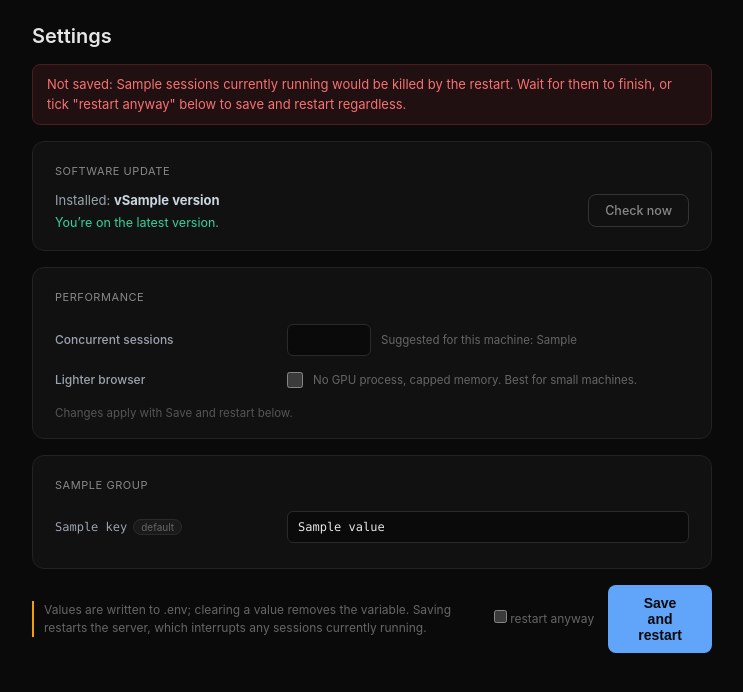
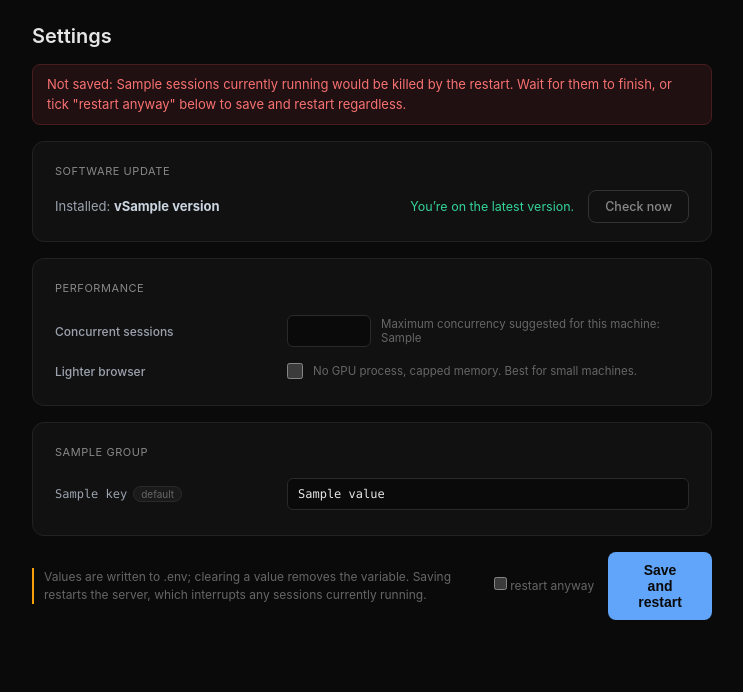
Before and after one commit to lujstn/openbrowse, a FastAPI app: template openbrowse/dashboard/templates/settings.html in a window 1280 px wide. Shown: the part 48-740 px from the top of the page, without its empty margins (268-1011 px from the left). Run offline with FastAPI, Linux system fonts and the light colour scheme; the template is opened without the code that fills it: most values are stand-ins (such as "Sample title", 1, 10 or a date in 2020); some libraries are stand-ins or nearby versions.

Commit message:
fix: settings polish from review
The update card reads as one row with the status beside its button and a
spinner in the surrounding text colour, the suggested concurrency names
itself a maximum, unset variables flag in amber, and the redundant
save-note is gone.

```diff
--- a/openbrowse/dashboard/templates/settings.html
+++ b/openbrowse/dashboard/templates/settings.html
@@ -32,7 +32,7 @@
     color: #9ca3af;
   }
   .env-key .unset {
-    color: #555;
+    color: #fbbf24;
     font-family: -apple-system, BlinkMacSystemFont, sans-serif;
     font-size: 11px;
     margin-left: 6px;
@@ -180,17 +180,23 @@
   .update-body strong {
     color: #cbd5e1;
   }
+  .update-tail {
+    display: flex;
+    align-items: center;
+    gap: 14px;
+  }
   .update-status {
-    display: flex;
+    display: inline-flex;
     align-items: center;
     gap: 8px;
     font-size: 12.5px;
     color: #666;
-    margin-top: 3px;
-    min-height: 18px;
   }
   .update-status:empty {
     display: none;
+  }
+  .update-status .ob-spin i {
+    background: currentColor;
   }
   .update-status.is-ok {
     color: #34d399;
@@ -275,11 +281,6 @@
     flex: none;
     cursor: pointer;
   }
-  .perf-card-note {
-    font-size: 11.5px;
-    color: #555;
-    margin-top: 10px;
-  }
 </style>
 {% endblock %} {% block content %}
 <div class="settings-wrap">
@@ -317,13 +318,13 @@
   <div class="settings-card" id="update-card">
     <div class="group-title">Software update</div>
     <div class="update-row">
-      <div>
-        <div class="update-body">Installed: <strong>v{{ version }}</strong></div>
-        <div class="update-status{% if update and update.available %} is-avail{% elif update and update.latest %} is-ok{% endif %}" id="update-status"
-          >{% if update and update.available %}v{{ update.latest }} is available.{% elif update and update.latest %}You&rsquo;re on the latest version.{% endif %}</div
+      <div class="update-body">Installed: <strong>v{{ version }}</strong></div>
+      <div class="update-tail">
+        <span class="update-status{% if update and update.available %} is-avail{% elif update and update.latest %} is-ok{% endif %}" id="update-status"
+          >{% if update and update.available %}v{{ update.latest }} is available.{% elif update and update.latest %}You&rsquo;re on the latest version.{% endif %}</span
         >
+        <button type="button" class="btn-ghost" id="update-check-btn">Check now</button>
       </div>
-      <button type="button" class="btn-ghost" id="update-check-btn">Check now</button>
     </div>
     <div class="update-avail-box{% if update and update.available and update_supported %} is-shown{% endif %}" id="update-avail-box">
       <div class="update-body">
@@ -367,7 +368,7 @@
             value="{{ hw_current }}"
             inputmode="numeric"
           />
-          {% if hw_suggested_max %}<span class="perf-hint">Suggested for this machine: {{ hw_suggested_max }}</span>{% endif %}
+          {% if hw_suggested_max %}<span class="perf-hint">Maximum concurrency suggested for this machine: {{ hw_suggested_max }}</span>{% endif %}
         </span>
       </div>
       <label class="perf-row" style="cursor: pointer">
@@ -379,7 +380,6 @@
           <span class="perf-hint">No GPU process, capped memory. Best for small machines.</span>
         </span>
       </label>
-      <div class="perf-card-note">Changes apply with Save and restart below.</div>
     </div>
 
     {% for group in groups %}
```
Also changed, not shown: tests/test_dashboard.py (+1 -1 lines).
